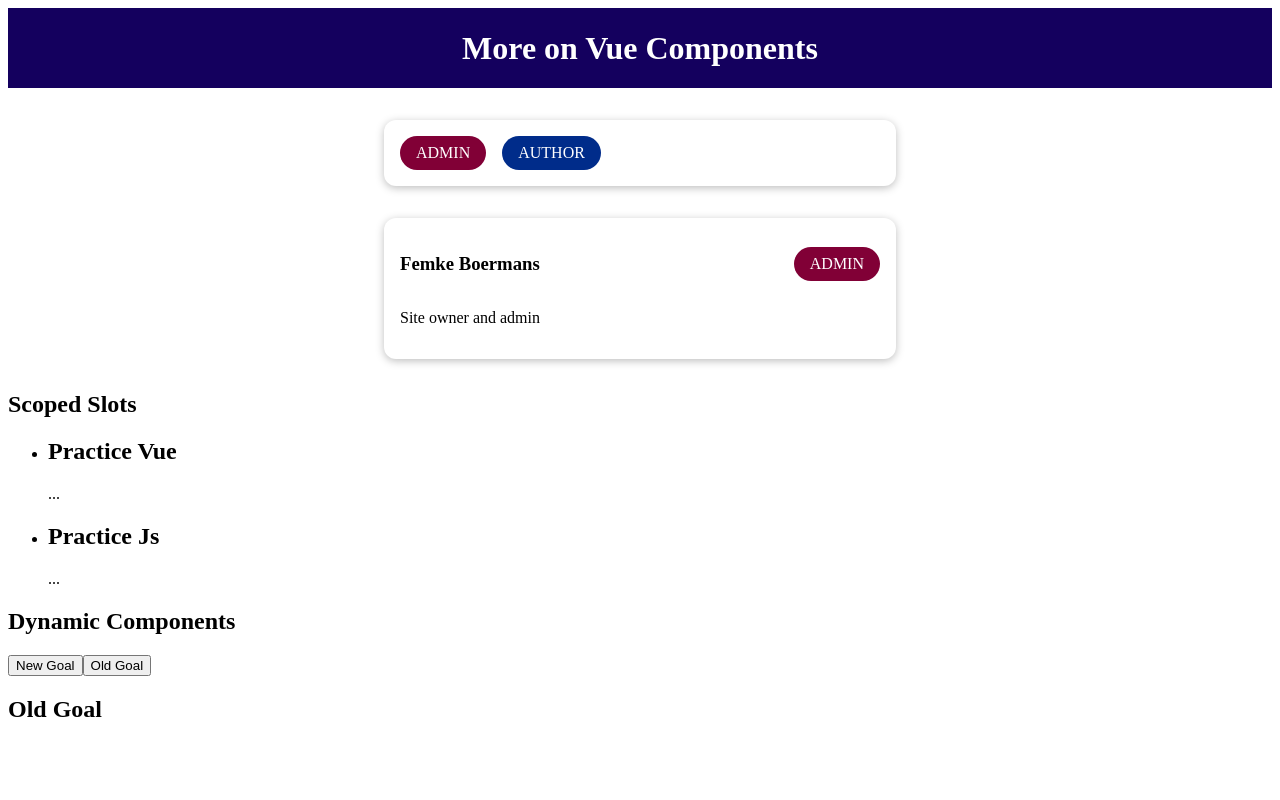
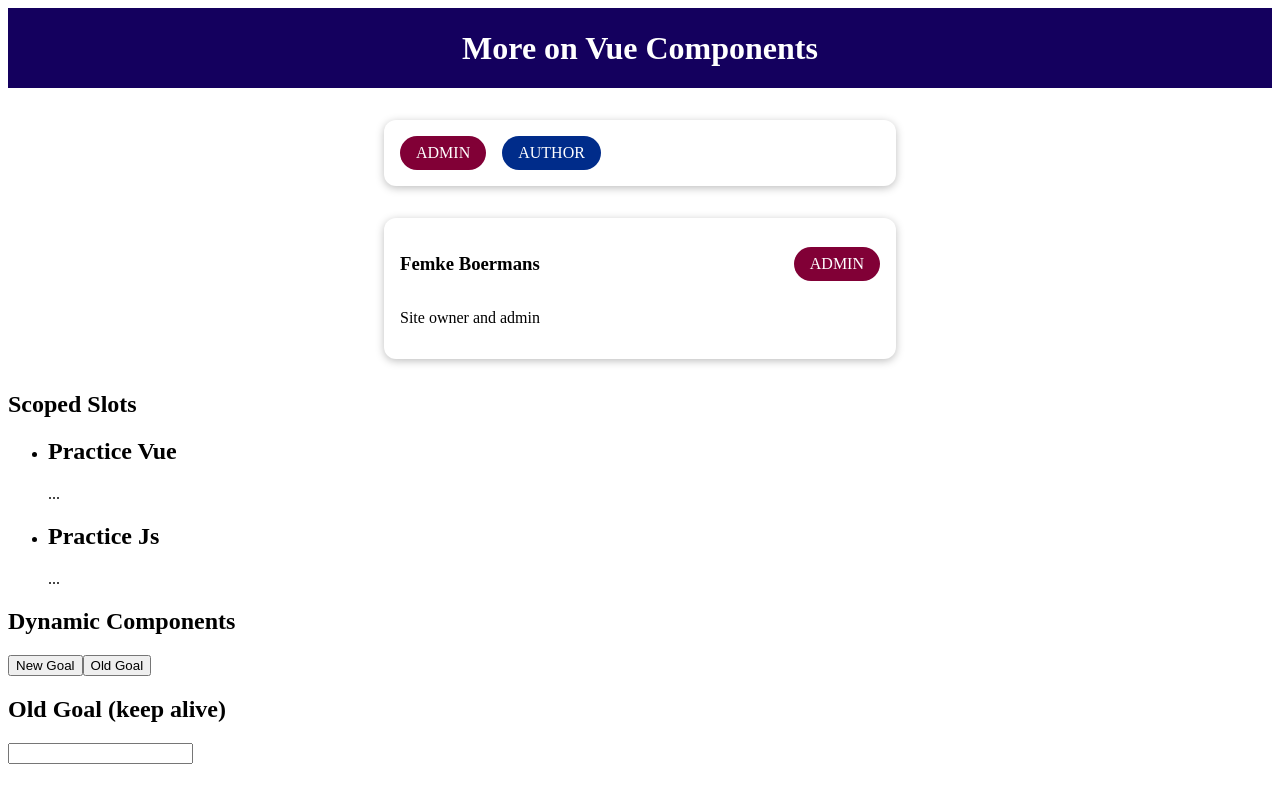
Before and after one commit to femkeboermans/component-practice, a Vue app: page / in a window 1280 px wide. Both pictures are taken after a click on the button "Old Goal". Built offline with nearby package versions, Linux system fonts and the light colour scheme.

Commit message:
keep alive of dynamic components

```diff
--- a/src/App.vue
+++ b/src/App.vue
@@ -15,7 +15,9 @@
     <h2>Dynamic Components</h2>
     <button @click="selectedCmp('goal-new')">New Goal</button>
     <button @click="selectedCmp('goal-old')">Old Goal</button>
-    <component :is="selectedComponent"></component>
+    <keep-alive>
+      <component :is="selectedComponent"></component>
+    </keep-alive>
   </div>
 </template>
 
--- a/src/components/GoalOld.vue
+++ b/src/components/GoalOld.vue
@@ -1,3 +1,4 @@
 <template>
-  <h2>Old Goal</h2>
+  <h2>Old Goal (keep alive)</h2>
+  <input type="text" />
 </template>
```
